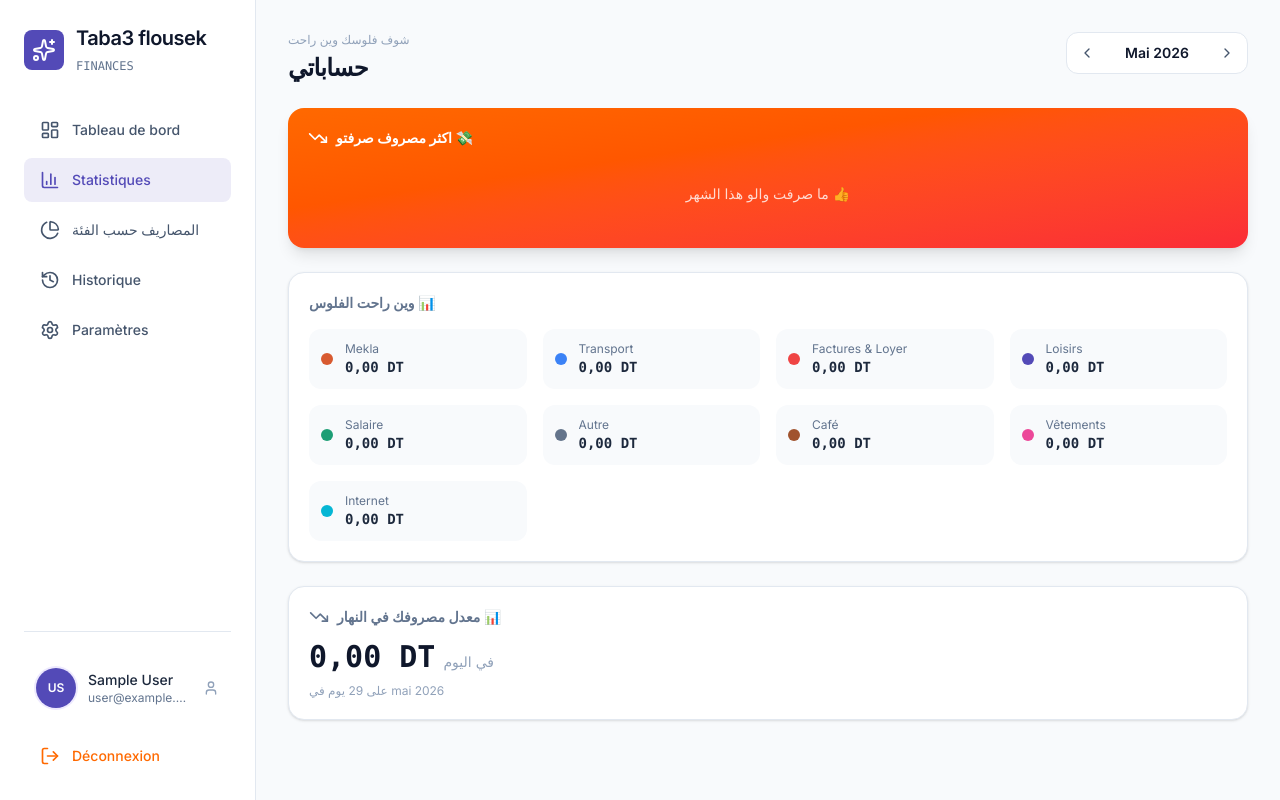
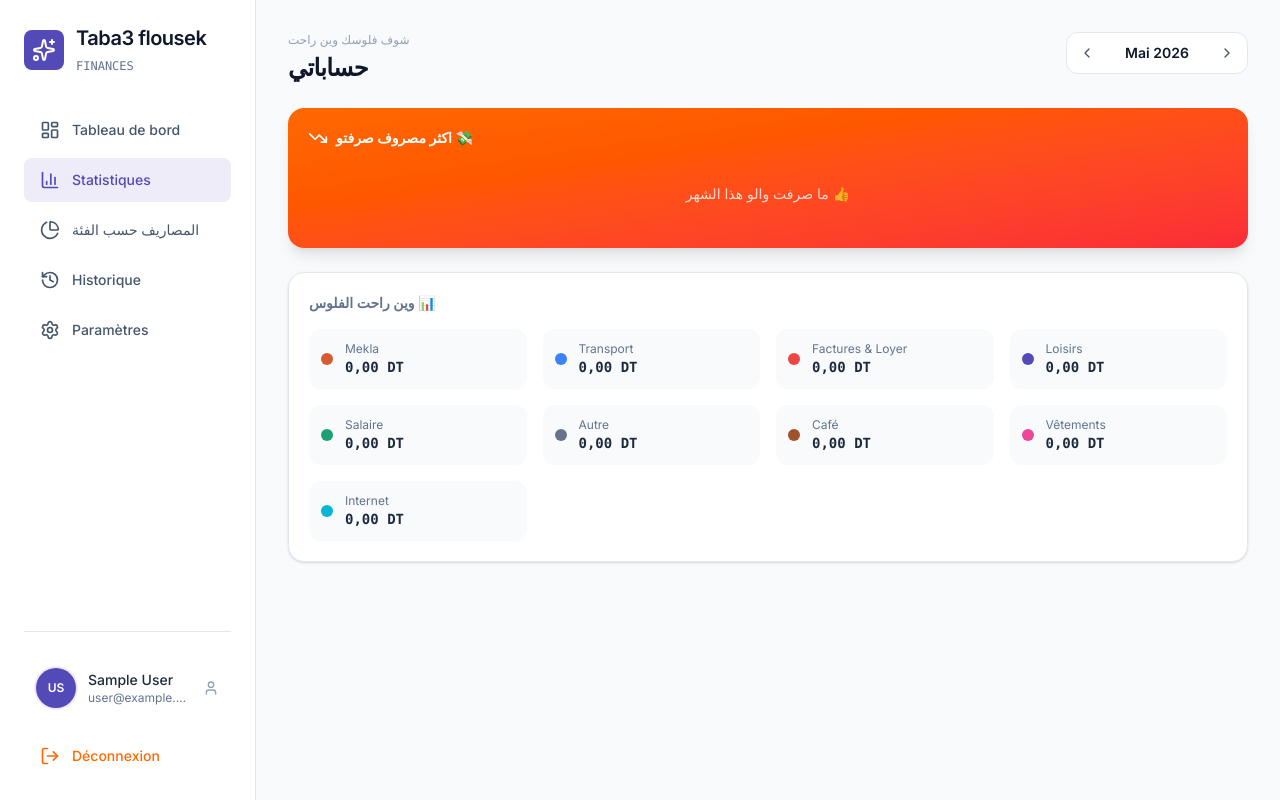
Before and after one commit to DHIF24/flowbudget, a React (Vite) app: page /stats in a window 1280 px wide. Built offline with nearby package versions, Linux system fonts and the light colour scheme; no server answers; the database is empty; sample sign-in values are in the browser's storage.

Commit message:
Remove daily average expense indicator

```diff
--- a/src/pages/Stats.jsx
+++ b/src/pages/Stats.jsx
@@ -56,14 +56,6 @@ export default function Stats() {
   const biggestExpense = expenses.length > 0
     ? [...expenses].sort((a, b) => b.amount - a.amount)[0]
     : null;
-
-  // 3. Calculate Daily Average Expense
-  const totalExpense = expenses.reduce((sum, t) => sum + t.amount, 0);
-  const [currentYear, currentMonth] = activeMonth.split('-').map(Number);
-  const today = new Date();
-  const isCurrentMonth = today.getFullYear() === currentYear && (today.getMonth() + 1) === currentMonth;
-  const daysInMonth = isCurrentMonth ? today.getDate() : new Date(currentYear, currentMonth, 0).getDate();
-  const dailyAverage = daysInMonth > 0 ? totalExpense / daysInMonth : 0;
 
   return (
     <div className="space-y-6 pb-20 md:pb-6">
@@ -150,27 +142,6 @@ export default function Stats() {
         </div>
       </div>
 
-      {/* 3. Daily Average Expense Indicator */}
-      <div className="bg-white dark:bg-zinc-900 rounded-2xl p-5 border border-slate-200 dark:border-zinc-800 shadow-sm">
-        <div className="flex items-center gap-2 mb-3">
-          <TrendingDown className="h-5 w-5 text-slate-500 dark:text-zinc-400" />
-          <h3 className="text-sm font-semibold text-slate-500 dark:text-zinc-400">
-            معدل مصروفك في النهار 📊
-          </h3>
-        </div>
-
-        <div className="flex items-baseline gap-2">
-          <div className="text-3xl font-bold text-slate-900 dark:text-zinc-100 font-mono">
-            {formatCurrency(dailyAverage, settings.currency)}
-          </div>
-          <span className="text-sm text-slate-400">في اليوم</span>
-        </div>
-
-        <p className="text-xs text-slate-400 mt-2">
-          على {daysInMonth} يوم في {getFrenchMonthLabel()}
-        </p>
-      </div>
-
       {/* MONTH/YEAR PICKER POPUP */}
       <MonthPicker
         isOpen={isMonthPickerOpen}
```
